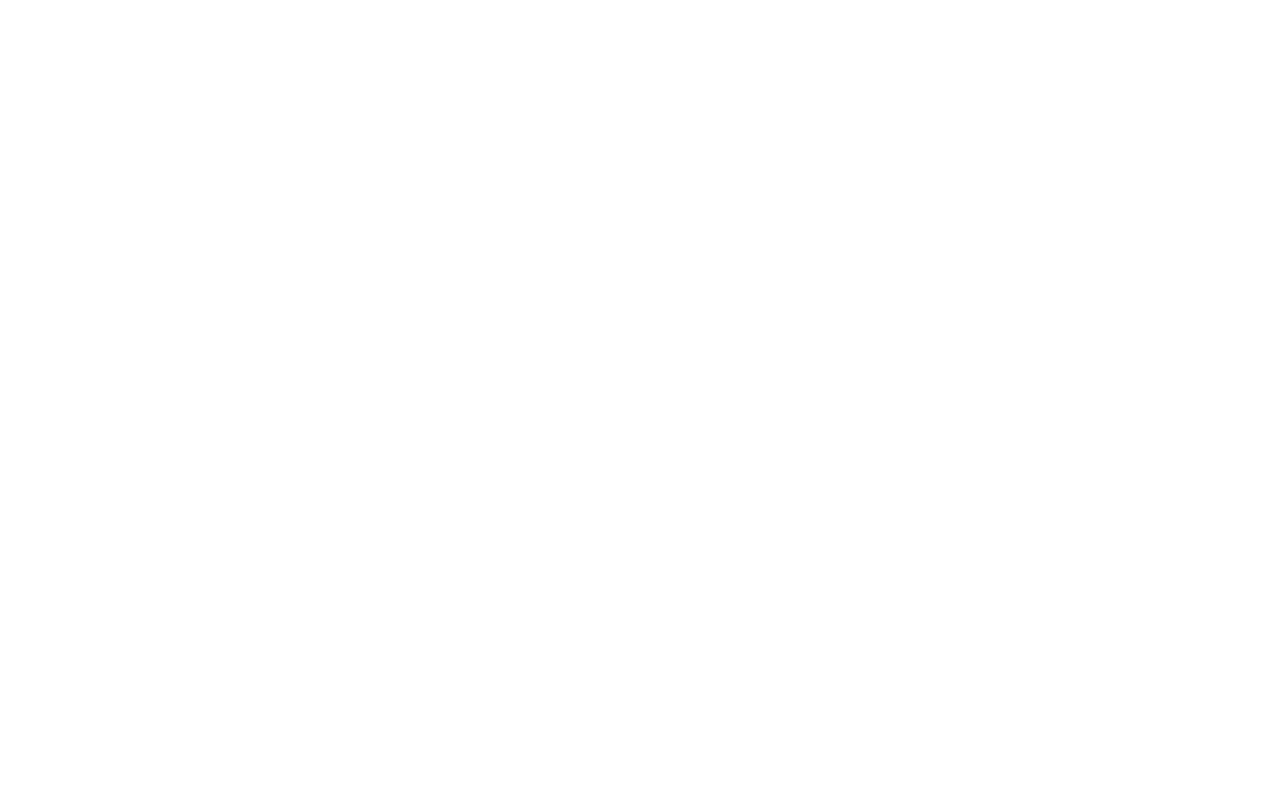
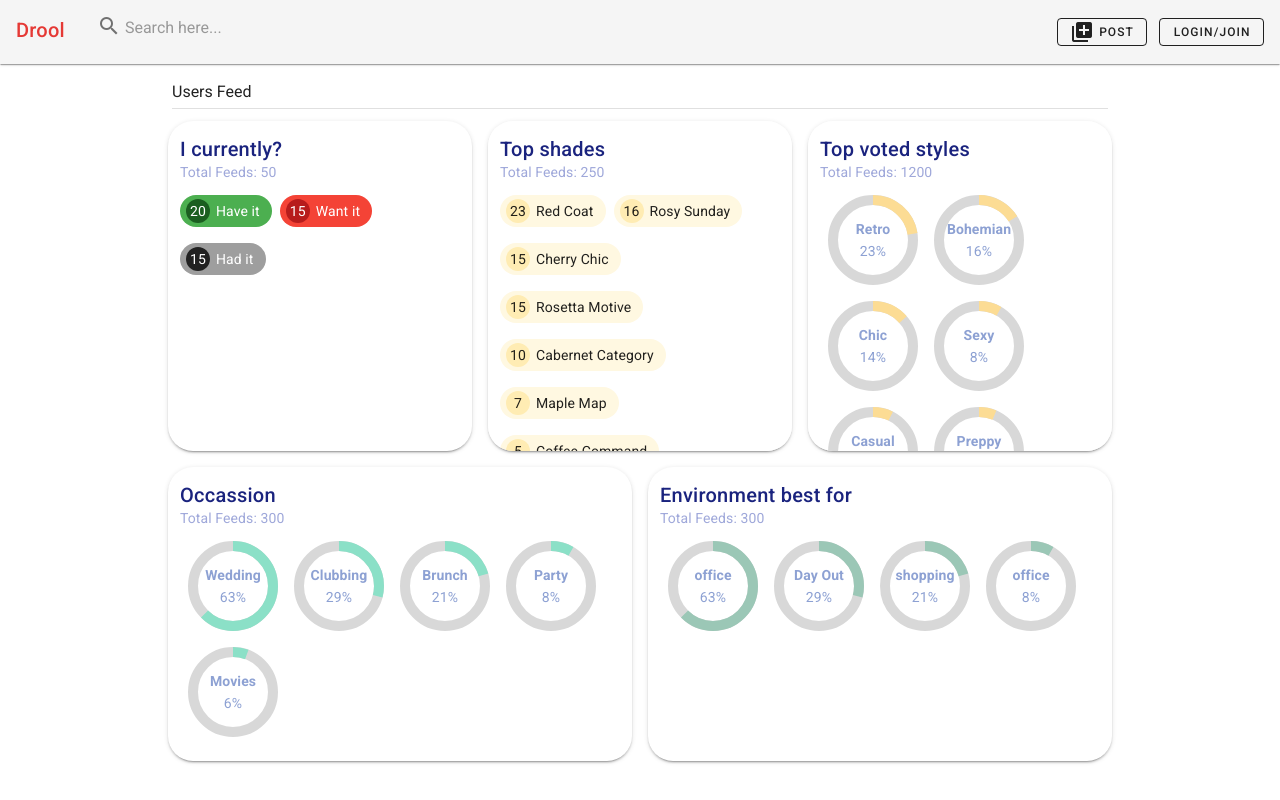
Before and after one commit to AbhayChandel/drool-vue-client, a Nuxt app: page /product/1 in a window 1280 px wide. Before the commit this address had no page. Built offline with nearby package versions, Linux system fonts and the light colour scheme.

Commit message:
Created template for Product Aspect section

```diff
--- a/assets/styles/main.css
+++ b/assets/styles/main.css
@@ -65,3 +65,9 @@ html {
 .v-card__title {
   word-break: normal; /* maybe !important  */
 }
+
+.aspectCardStyle {
+  border-radius: 25px !important;
+  background-color: "#fcfaff" !important;
+  overflow-y: auto !important;
+}
--- /dev/null
+++ b/components/product/Product.vue
@@ -0,0 +1,20 @@
+<template>
+  <v-container fill-height fluid style="max-width:1366px;" class="pa-0">
+    <v-row style="height:100%;" justify="center" class="pa-0 ma-0 px-4">
+      <v-col id="main-content-col" cols="12" sm="8" md="9" class="pa-0">
+        <div class="mt-4">Users Feed</div>
+        <v-divider class="mb-4 mt-1"></v-divider>
+        <UserFeedSection />
+      </v-col>
+    </v-row>
+  </v-container>
+</template>
+
+<script>
+import UserFeedSection from "@/components/product/UserFeedSection";
+export default {
+  components: {
+    UserFeedSection
+  }
+};
+</script>
--- /dev/null
+++ b/components/product/UserFeedSection.vue
@@ -0,0 +1,203 @@
+<template>
+  <v-container class="pa-0">
+    <!--     <CurrentlyOwnedAspect class="my-2" />
+    <ShadesAspect class="my-2" />
+    <FashionStyleAspect class="my-2" />
+    <SettingAspect class="my-2" />
+    <OccassionAspect class="my-2" /> -->
+    <v-row class="d-flex flex-row flex-wrap justify-start align-stretch">
+      <v-col
+        v-for="aspect in aspects"
+        :key="aspect.name"
+        class="ma-0 pa-0 ma-2"
+        style=" min-width:230px; max-height:330px"
+      >
+        <BoldChipsDisplay
+          v-if="aspect.displayComp === 'bc'"
+          :aspectData="aspect"
+        />
+        <LightChipsDisplay
+          v-if="aspect.displayComp === 'lc'"
+          :aspectData="aspect"
+          class=""
+        />
+        <CircularProgressDisplay
+          v-else-if="aspect.displayComp === 'pc'"
+          :aspectData="aspect"
+        />
+      </v-col>
+    </v-row>
+  </v-container>
+</template>
+
+<script>
+import BoldChipsDisplay from "@/components/product/aspect/BoldChipsDisplay";
+import LightChipsDisplay from "@/components/product/aspect/LightChipsDisplay";
+import CircularProgressDisplay from "@/components/product/aspect/CircularProgressDisplay";
+
+export default {
+  components: {
+    BoldChipsDisplay,
+    LightChipsDisplay,
+    CircularProgressDisplay
+  },
+  data: () => ({
+    aspects: [
+      {
+        name: "ownership",
+        displayComp: "bc",
+        title: "I currently?",
+        totalFeeds: 50,
+        options: [
+          {
+            name: "Have it",
+            votes: 20
+          },
+          {
+            name: "Want it",
+            votes: 15
+          },
+          {
+            name: "Had it",
+            votes: 15
+          }
+        ]
+      },
+      {
+        name: "shades",
+        displayComp: "lc",
+        title: "Top shades",
+        totalFeeds: 250,
+        options: [
+          {
+            name: "Red Coat",
+            votes: 23
+          },
+          {
+            name: "Rosy Sunday",
+            votes: 16
+          },
+          {
+            name: "Cherry Chic",
+            votes: 15
+          },
+          {
+            name: "Rosetta Motive",
+            votes: 15
+          },
+          {
+            name: "Cabernet Category",
+            votes: 10
+          },
+          {
+            name: "Maple Map",
+            votes: 7
+          },
+          {
+            name: "Coffee Command",
+            votes: 5
+          },
+          {
+            name: "Orange Edge",
+            votes: 1
+          },
+          {
+            name: "Pink Perfect",
+            votes: 0
+          },
+          {
+            name: "Ruby Rush",
+            votes: 0
+          }
+        ]
+      },
+      {
+        name: "fashionStyles",
+        displayComp: "pc",
+        title: "Top voted styles",
+        totalFeeds: 1200,
+        options: [
+          {
+            name: "Retro",
+            votes: 22.5
+          },
+          {
+            name: "Bohemian",
+            votes: 16.1
+          },
+          {
+            name: "Chic",
+            votes: 13.5
+          },
+          {
+            name: "Sexy",
+            votes: 8.3
+          },
+          {
+            name: "Casual",
+            votes: 7.3
+          },
+          {
+            name: "Preppy",
+            votes: 6.3
+          }
+        ]
+      },
+      {
+        name: "occassion",
+        displayComp: "pc",
+        title: "Occassion",
+        totalFeeds: 300,
+        options: [
+          {
+            name: "Wedding",
+            votes: 62.5
+          },
+
+          {
+            name: "Clubbing",
+            votes: 29.1
+          },
+          {
+            name: "Brunch",
+            votes: 20.5
+          },
+          {
+            name: "Party",
+            votes: 8.3
+          },
+          {
+            name: "Movies",
+            votes: 5.6
+          }
+        ]
+      },
+      {
+        name: "environment",
+        displayComp: "pc",
+        title: "Environment best for",
+        totalFeeds: 300,
+        options: [
+          {
+            name: "office",
+            votes: 62.5
+          },
+
+          {
+            name: "Day Out",
+            votes: 29.1
+          },
+          {
+            name: "shopping",
+            votes: 20.5
+          },
+          {
+            name: "office",
+            votes: 8.3
+          }
+        ]
+      }
+    ]
+  })
+};
+</script>
--- /dev/null
+++ b/components/product/aspect/BoldChipsDisplay.vue
@@ -0,0 +1,41 @@
+<template>
+  <v-card class="aspectCardStyle" style="width:100; height:100%">
+    <v-card-title class="pa-3 indigo--text text--darken-4">{{
+      aspectData.title
+    }}</v-card-title>
+    <v-card-subtitle class="pb-1 pl-3 indigo--text text--lighten-3">
+      Total Feeds: {{ aspectData.totalFeeds }}
+    </v-card-subtitle>
+    <v-card-text class="pl-3">
+      <v-chip class="ma-2 ml-0" color="green" text-color="white">
+        <v-avatar left class="green darken-4">
+          {{ aspectData.options[0].votes }}
+        </v-avatar>
+        {{ aspectData.options[0].name }}
+      </v-chip>
+      <v-chip class="ma-2 ml-0" color="red" text-color="white">
+        <v-avatar left class="red darken-4">
+          {{ aspectData.options[1].votes }}
+        </v-avatar>
+        {{ aspectData.options[1].name }}
+      </v-chip>
+      <v-chip class="ma-2 ml-0" color="grey" text-color="white">
+        <v-avatar left class="grey darken-4">
+          {{ aspectData.options[2].votes }}
+        </v-avatar>
+        {{ aspectData.options[2].name }}
+      </v-chip>
+    </v-card-text>
+  </v-card>
+</template>
+
+<script>
+export default {
+  props: {
+    aspectData: {
+      type: Object,
+      required: true
+    }
+  }
+};
+</script>
--- /dev/null
+++ b/components/product/aspect/CircularProgressDisplay.vue
@@ -0,0 +1,67 @@
+<template>
+  <v-card class="aspectCardStyle" style="width:100%; height:100%">
+    <v-card-title class="pa-3 indigo--text text--darken-4">{{
+      aspectData.title
+    }}</v-card-title>
+    <v-card-subtitle class="pb-1 pl-3  indigo--text text--lighten-3">
+      Total Feeds: {{ aspectData.totalFeeds }}
+    </v-card-subtitle>
+    <v-card-text class="pl-3">
+      <v-progress-circular
+        v-for="option in aspectData.options"
+        :key="option.name"
+        :rotate="-90"
+        :size="90"
+        :width="10"
+        :value="option.votes"
+        :color="getRandomColor"
+        class="ma-2"
+      >
+        <span class="d-flex flex-column justify-center" style="color:#8da1d3">
+          <span class="font-weight-bold">
+            {{ option.name }}
+          </span>
+          <span style="text-align:center"
+            >{{ getRoundedVotes(option.votes) }}%</span
+          >
+        </span>
+      </v-progress-circular>
+    </v-card-text>
+  </v-card>
+</template>
+
+<script>
+export default {
+  props: {
+    aspectData: {
+      type: Object,
+      required: true
+    }
+  },
+  methods: {
+    getRoundedVotes(votes) {
+      return Math.round(votes);
+    }
+  },
+  computed: {
+    getRandomColor() {
+      var colors = [
+        "ec879b",
+        "b4dcfc",
+        "fcdc94",
+        "a8a6c3",
+        "a897cf",
+        "93d7d5",
+        "96c0c5",
+        "9bc7b6",
+        "8be0c7",
+        "c9d1d8",
+        "7aab55",
+        "fad1a7",
+        "b7aec2"
+      ];
+      return "#" + colors[Math.floor(Math.random() * Math.floor(14))];
+    }
+  }
+};
+</script>
--- /dev/null
+++ b/components/product/aspect/LightChipsDisplay.vue
@@ -0,0 +1,32 @@
+<template>
+  <v-card class="aspectCardStyle" style="width:100%; height:100%">
+    <v-card-title class="pa-3 indigo--text text--darken-4">{{
+      aspectData.title
+    }}</v-card-title>
+    <v-card-subtitle class="pb-1 pl-3 indigo--text text--lighten-3">
+      Total Feeds: {{ aspectData.totalFeeds }}
+    </v-card-subtitle>
+    <v-card-text class="pl-3">
+      <v-chip
+        v-for="option in aspectData.options"
+        :key="option.name"
+        class="ma-2 ml-0"
+        color="amber lighten-5"
+      >
+        <v-avatar left class="amber lighten-4">{{ option.votes }} </v-avatar>
+        {{ option.name }}
+      </v-chip>
+    </v-card-text>
+  </v-card>
+</template>
+
+<script>
+export default {
+  props: {
+    aspectData: {
+      type: Object,
+      required: true
+    }
+  }
+};
+</script>
--- /dev/null
+++ b/pages/product/_id/index.vue
@@ -0,0 +1,22 @@
+<template>
+  <div>
+    <AppBar />
+    <MenuDrawer />
+    <v-content>
+      <Product />
+    </v-content>
+  </div>
+</template>
+
+<script>
+import Product from "@/components/product/Product";
+import AppBar from "@/components/navigation/AppBar";
+import MenuDrawer from "@/components/navigation/MenuDrawer";
+export default {
+  components: {
+    AppBar,
+    MenuDrawer,
+    Product
+  }
+};
+</script>
```
